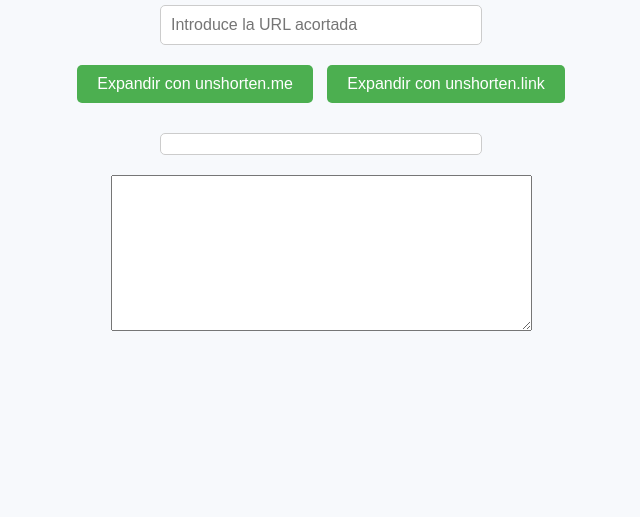
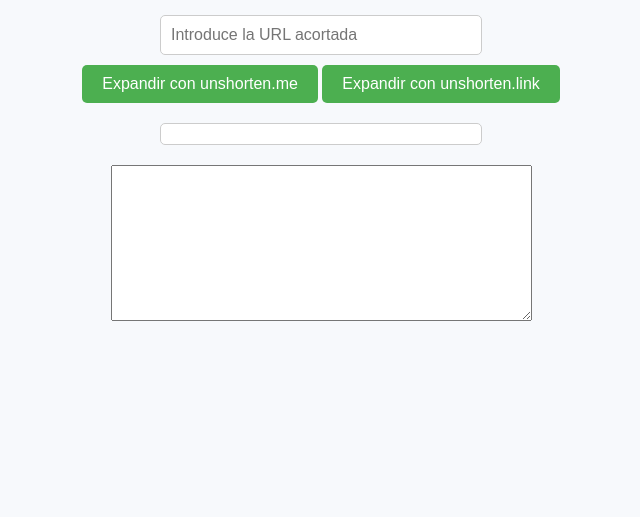
Before and after one commit to kikogomez/unsorten_link, a plain HTML site: page index.html in a window 1280 px wide. Shown: the part 283-800 px from the top of the page, without its empty margins (319-959 px from the left). Drawn offline with Linux system fonts and the light colour scheme.

Commit message:
Update styles.css

```diff
--- a/styles.css
+++ b/styles.css
@@ -33,6 +33,7 @@ input[type="text"] {
     justify-content: center;
     gap: 10px;
     width: 100%;
+    flex-wrap: wrap;
 }
 input[type="button"] {
     padding: 10px 20px;
@@ -42,10 +43,8 @@ input[type="button"] {
     cursor: pointer;
     background-color: #4CAF50;
     color: white;
-    margin: 10px 5px;
-    flex: 1;
-    /*max-width: 200px;*/
     text-align: center;
+    flex: 0 1 auto;
 }
 input[type="button"]:hover {
     background-color: #45a049;
```
